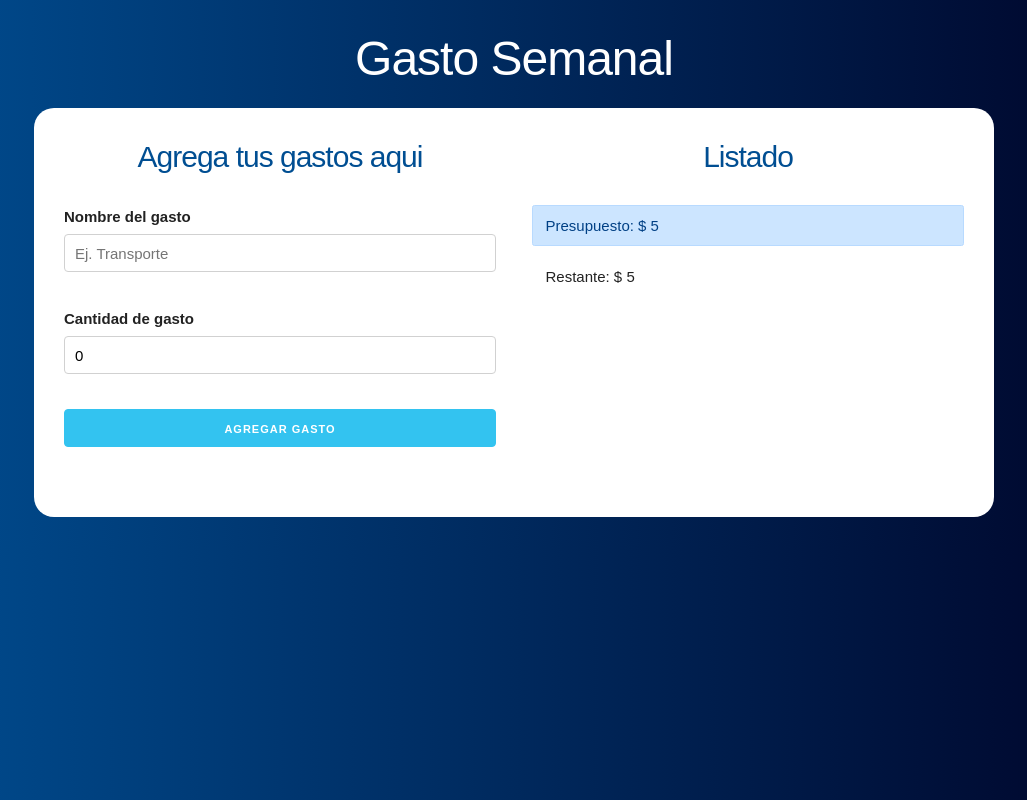
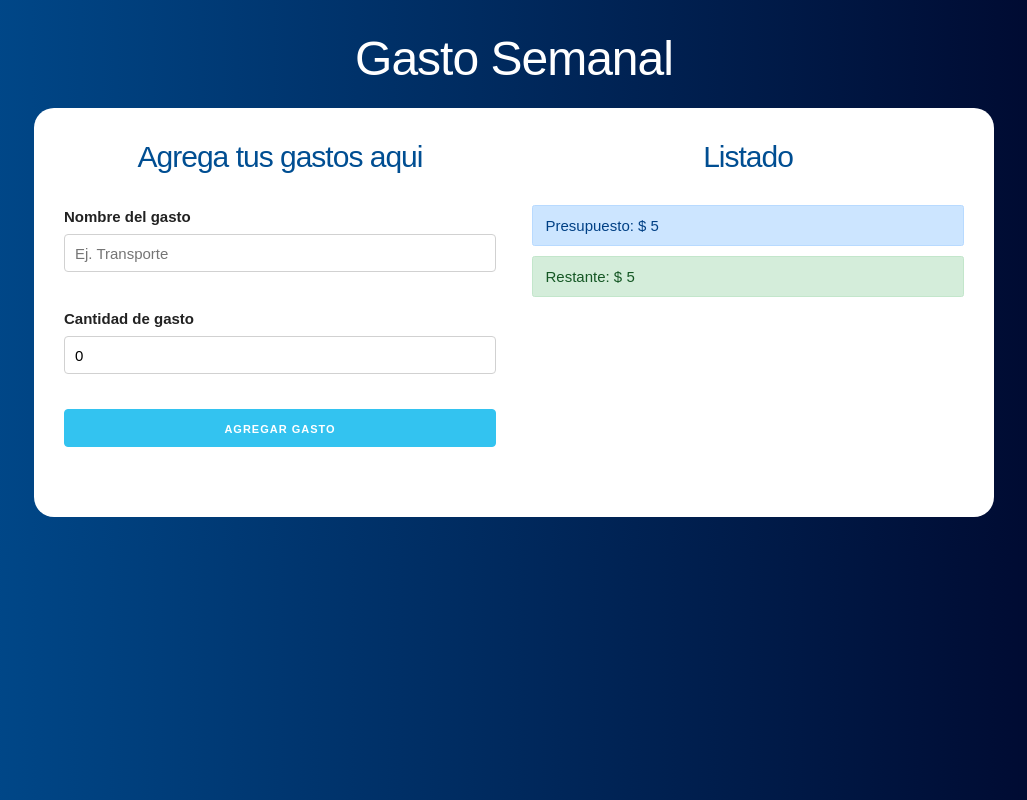
Before and after one commit to jeanv046/ReactClass, a React (Create React App) app in the folder presupuesto/: page / in a window 1280 px wide. Both pictures are taken after typing "5" into the empty fields and a click on the input "Definir Presupuesto". Shown: the whole page, without its empty margins (126-1153 px from the left). Built offline with nearby package versions, Linux system fonts and the light colour scheme.

Commit message:
Finalizando

```diff
--- a/presupuesto/src/App.js
+++ b/presupuesto/src/App.js
@@ -30,7 +30,7 @@
       guardarCrearGasto(false);
 
     }
-  },[gasto]);
+  },[gasto, creargasto, gastos, restante]);
 
 
   return (
--- a/presupuesto/src/components/ControlPresupuesto.js
+++ b/presupuesto/src/components/ControlPresupuesto.js
@@ -1,12 +1,12 @@
 import React, {Fragment} from 'react'
-
+import {revisarPresupuesto} from "../helpers"
 const ControlPresupuesto = ({presupuesto, restante}) => {
     return (
         <Fragment>
             <div className="alert alert-primary">
                 Presupuesto: $ {presupuesto}
             </div>
-            <div className="alert">
+            <div className={revisarPresupuesto(presupuesto, restante)}>
                 Restante: $ {restante}
             </div>
         </Fragment>
--- /dev/null
+++ b/presupuesto/src/helpers.js
@@ -0,0 +1,11 @@
+export const revisarPresupuesto = (presupuesto, restante)=>{
+    let clase;
+    if ((presupuesto / 4) > restante) {
+        clase = 'alert alert-danger';
+    }else if ((presupuesto /2 ) > restante) {
+        clase = 'alert alert-warning';
+    }else{
+        clase = 'alert alert-success';
+    }
+    return clase;
+}
```
